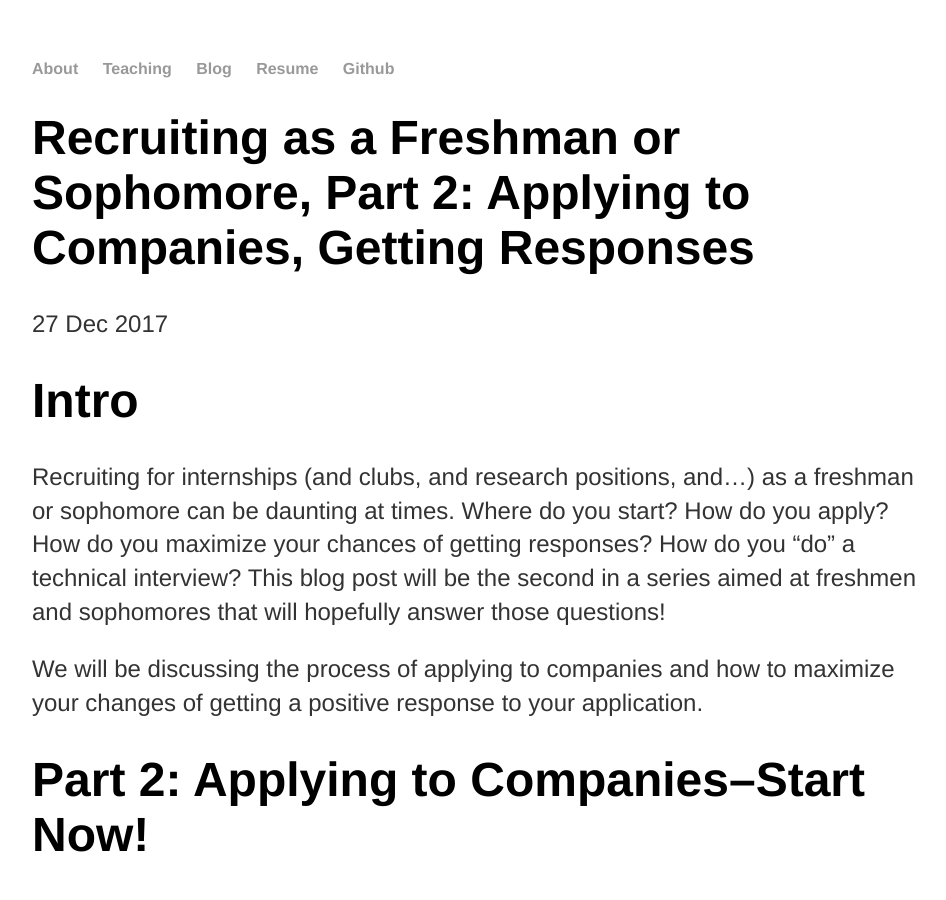
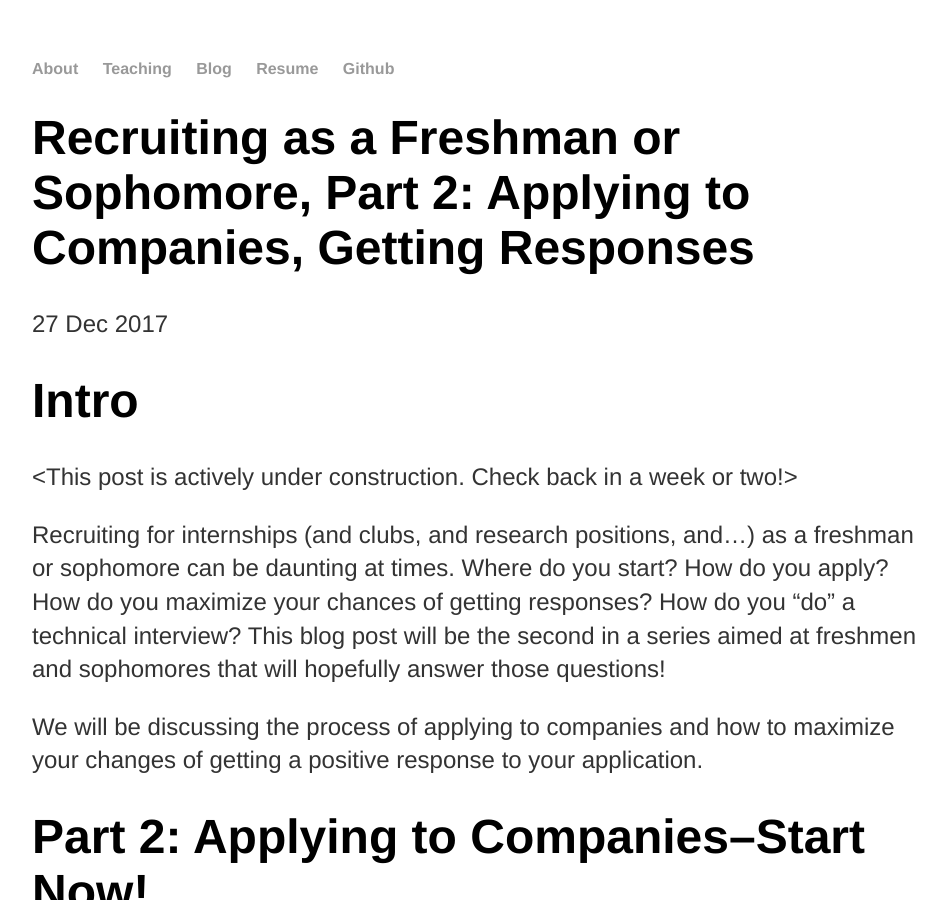
Before and after one commit to JustinMi/JustinMi.github.io, a Jekyll site: the page built from _posts/2017-12-27-recruiting-tips-for-freshmen-and-sophomores-applying.md, in a window 1280 px wide and 900 px high. Shown: the whole window, without its empty margins (160-1106 px from the left). Built offline with Jekyll 4.4.1, drawn with Linux system fonts in a browser that asks for light colours; nearby versions of some CDN libraries.

Commit message:
teaching

```diff
--- a/_posts/2017-12-27-recruiting-tips-for-freshmen-and-sophomores-applying.md
+++ b/_posts/2017-12-27-recruiting-tips-for-freshmen-and-sophomores-applying.md
@@ -5,6 +5,8 @@ date: 2017-12-27
 ---
 
 # Intro
+
+<This post is actively under construction. Check back in a week or two!>
 
 Recruiting for internships (and clubs, and research positions, and...) as a freshman or sophomore can be daunting at times. Where do you start? How do you apply? How do you maximize your chances of getting responses? How do you "do" a technical interview? This blog post will be the second in a series aimed at freshmen and sophomores that will hopefully answer those questions!
 
```
